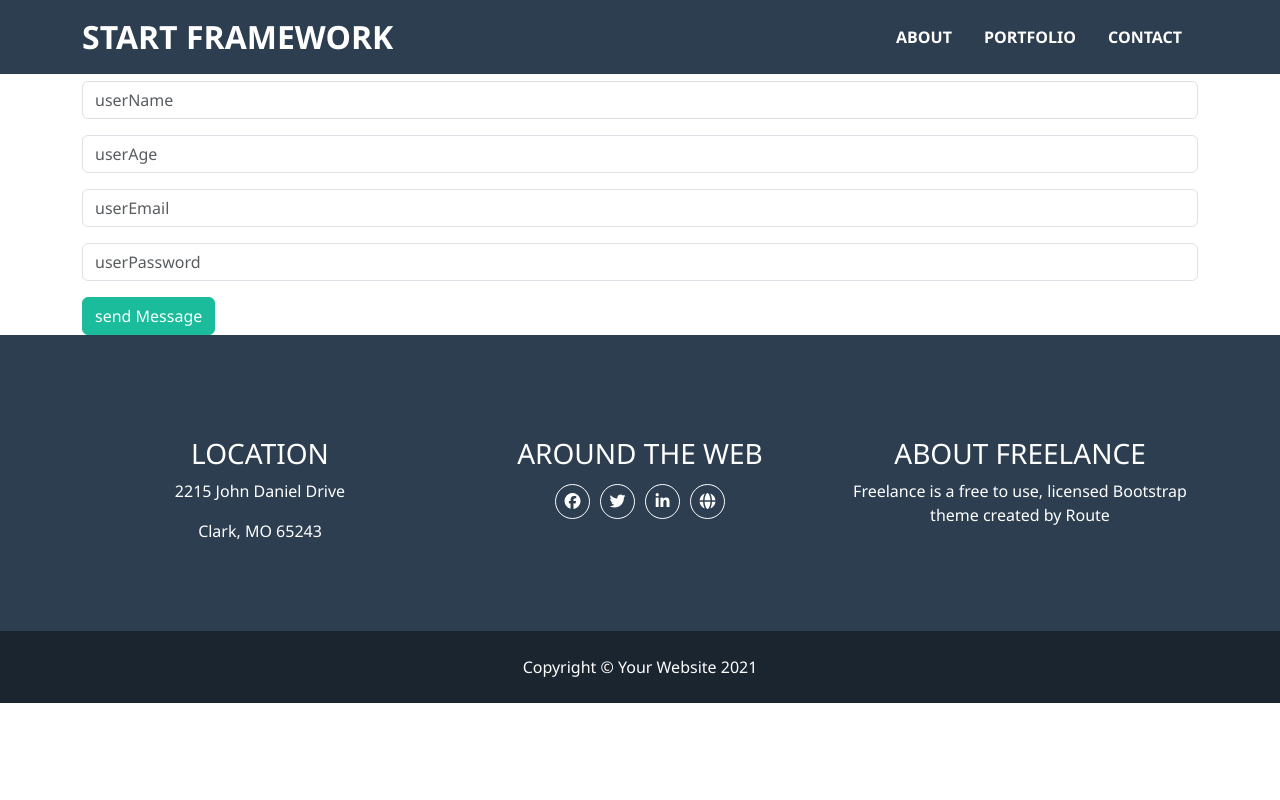
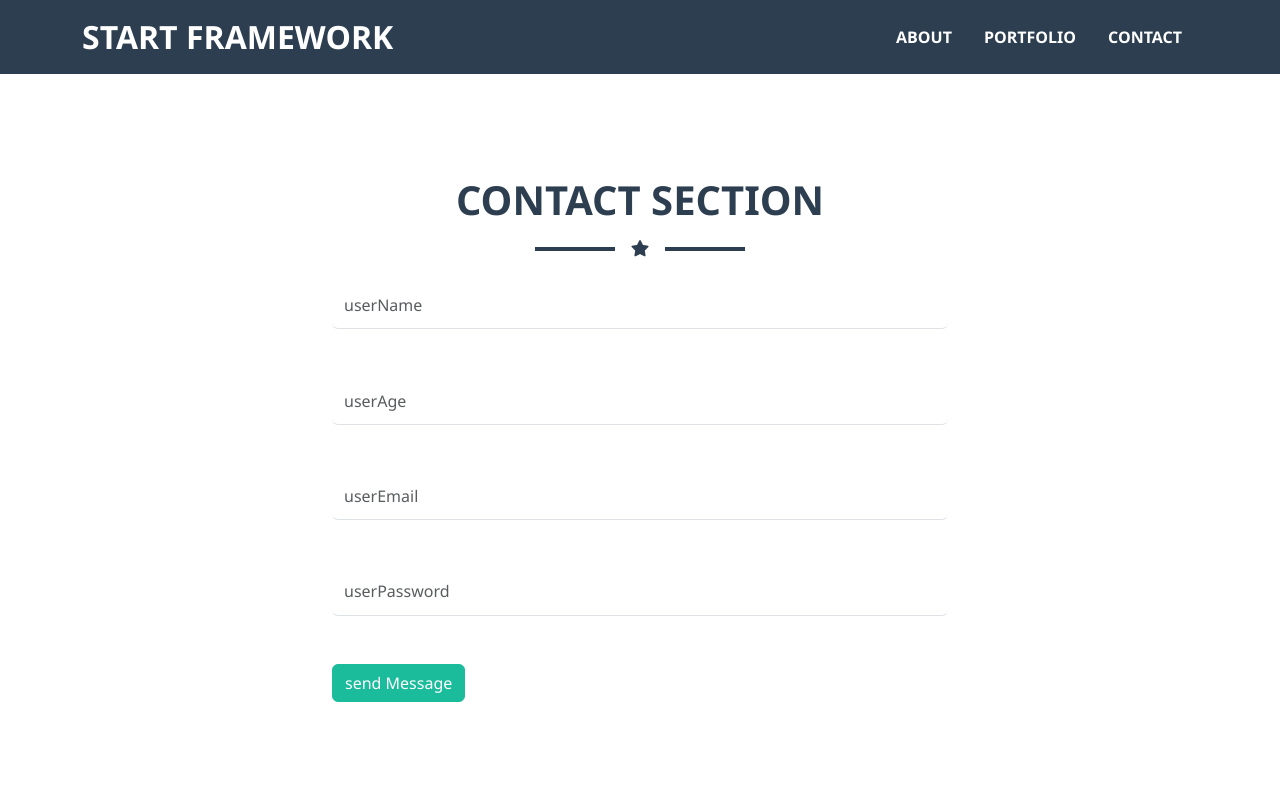
Before and after one commit to mariam-ossama/Welcome-Angular, an Angular app: page /contact in a window 1280 px wide. Shown: the top 800 px of the page. Built offline with nearby package versions, Linux system fonts and the light colour scheme.

Commit message:
contact component done and reduce margin below the about component header

```diff
--- a/src/app/app.html
+++ b/src/app/app.html
@@ -1,8 +1,4 @@
 <app-navbar></app-navbar>
-<!-- <app-home></app-home>
-<app-about></app-about>
-<app-portfolio></app-portfolio>
-<app-contact></app-contact> -->
 <router-outlet></router-outlet>
 <app-contact-info></app-contact-info>
 <app-footer></app-footer>
--- a/src/app/components/about/about.css
+++ b/src/app/components/about/about.css
@@ -1,6 +1,9 @@
 section {
     background-color: #1ABC9C;
     height: 97vh;
+}
+h1 {
+    margin: 0 0 8px;
 }
 p{
     font-weight: 16px;
--- a/src/app/components/contact/contact.css
+++ b/src/app/components/contact/contact.css
@@ -1,9 +1,50 @@
-
-.header {
-    color: #2C3E50 !important;
+section {
+  min-height: 100vh;
 }
-
+h1 {
+    color: #2C3E50;
+    margin: 0 0 8px;
+}
+.box {
+    height: 20vh;
+}
+.line {
+    background-color: #2C3E50;
+    border: 1px solid #2C3E50;
+}
+.underline i {
+    color: #2C3E50;
+}
+.form-control {
+    padding: .7rem .75rem;
+    border: none;
+    border-bottom: var(--bs-border-width) solid var(--bs-border-color);
+}
+.form-control:focus {
+    color: var(--bs-body-color);
+    background-color: var(--bs-body-bg);
+    border-color: transparent;
+    border-bottom: var(--bs-border-width) solid var(--bs-border-color);
+    outline: 0;
+    box-shadow: 0 0 0 .25rem transparent;
+}
 .btn-bg-color {
   background-color: #1ABC9C !important;
   border-color: #1ABC9C !important;
 }
+
+/* Small devices such as large phones (640px and up) */
+@media only screen and (min-width: 640px) {}
+
+/* Medium devices such as tablets (768px and up) */
+@media only screen and (min-width: 768px) {
+.container {
+  width: 50%;
+}
+}
+
+/* Large devices such as laptops (1024px and up) */
+@media only screen and (min-width: 1024px) {}
+
+/* Largest devices such as desktops (1280px and up) */
+@media only screen and (min-width: 1280px) {}
--- a/src/app/components/contact/contact.html
+++ b/src/app/components/contact/contact.html
@@ -1,22 +1,26 @@
 <section>
-    <div class="container">
-        <div class="header">
+    <div class="container m-auto">
+        <div class="header py-3">
+            <div class="box"></div>
             <h1 class="text-uppercase text-center">Contact Section</h1>
-            <!--TODO: REPLACE <hr> with a psuedo element-->
-            <hr>
+            <div class="underline d-flex justify-content-center align-items-center">
+                    <div class="line"></div>
+                    <i class="fa-solid fa-star"></i>
+                    <div class="line"></div>
+                </div>
         </div>
         <div class="contact-form">
             <div class="form">
-                <div class="mb-3">
+                <div class="mb-5">
                     <input type="text" class="form-control" id="userName" placeholder="userName">
                 </div>
-                <div class="mb-3">
+                <div class="mb-5">
                     <input type="number" class="form-control" id="userAge" placeholder="userAge">
                 </div>
-                <div class="mb-3">
+                <div class="mb-5">
                     <input type="email" class="form-control" id="userEmail" placeholder="userEmail">
                 </div>
-                <div class="mb-3">
+                <div class="mb-5">
                     <input type="password" class="form-control" id="userPassword" placeholder="userPassword">
                 </div>
                 <button class="btn btn-success btn-bg-color">send Message</button>
--- a/src/app/components/home/home.css
+++ b/src/app/components/home/home.css
@@ -1,6 +1,6 @@
 section {
     background-color: #1ABC9C;
-    height: 97vh;
+    min-height: 97vh;
     display: flex;
     justify-content: center;
     align-items: center;
```
